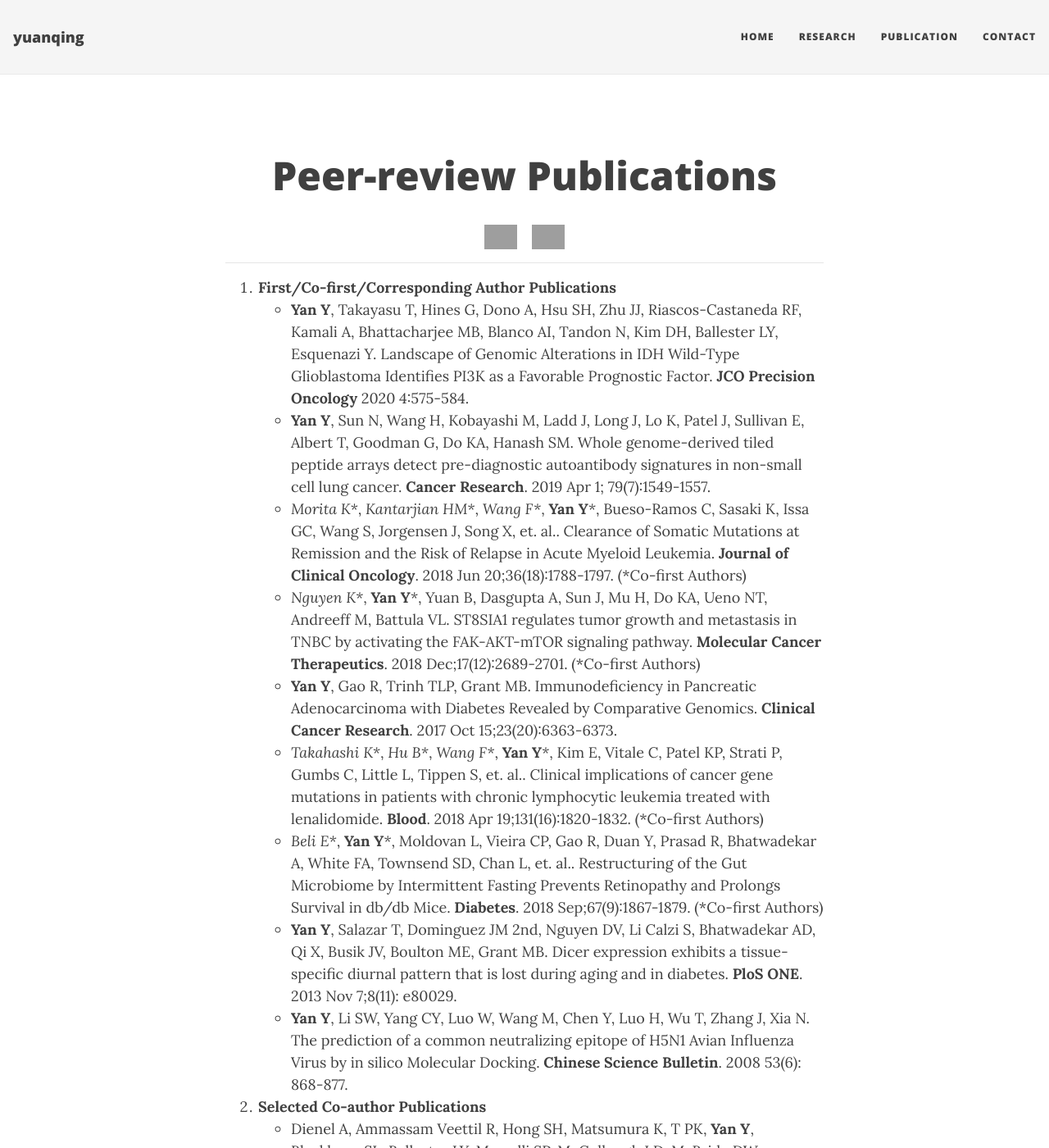
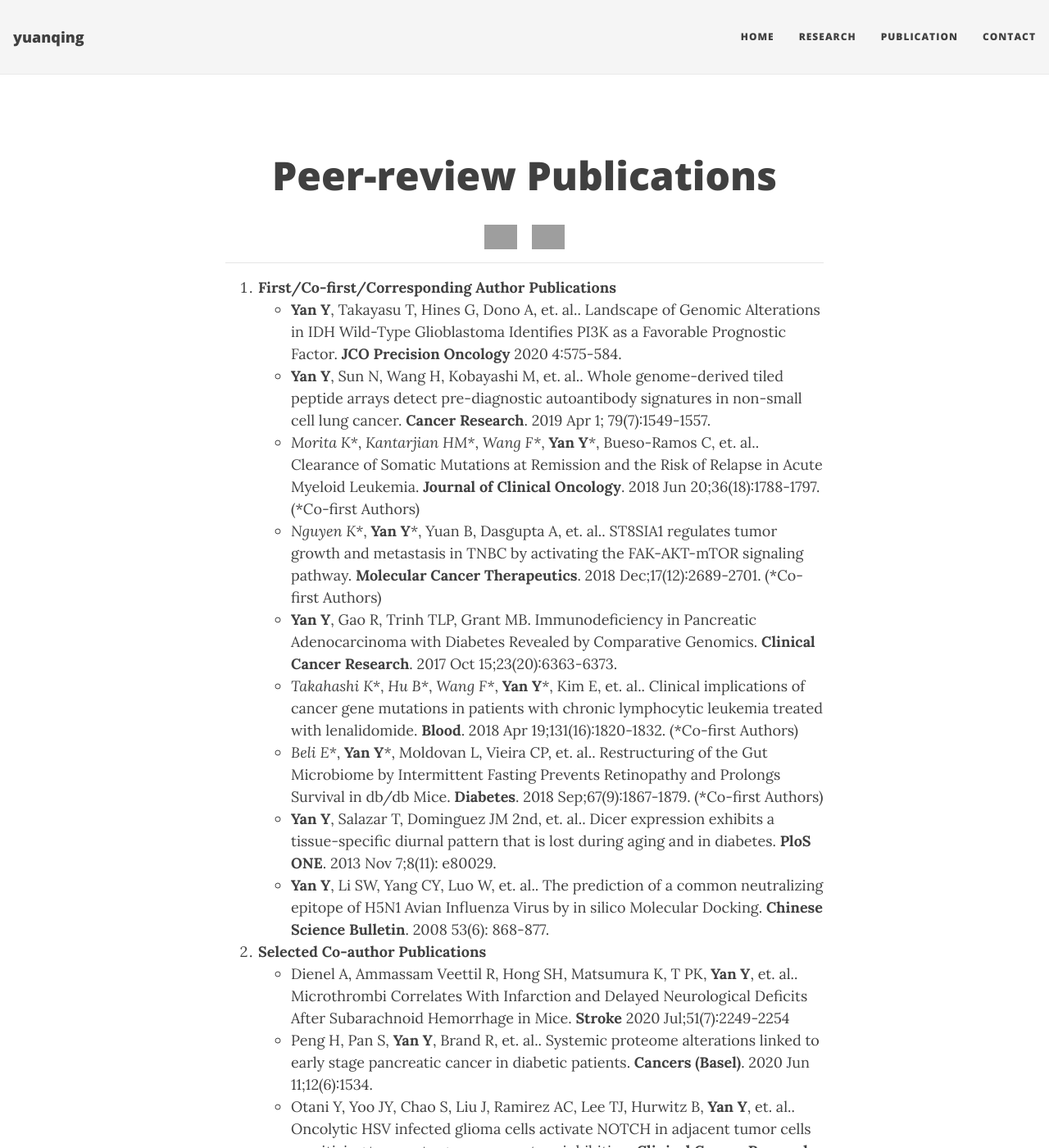
Before and after one commit to yuanqing-yan/Yuanqing, a Jekyll site: the page built from publications.md, in a window 1280 px wide and 1400 px high. Shown: the whole window at 82% size. Built offline with Jekyll 4.4.1, drawn with Linux system fonts in a browser that asks for light colours; nearby versions of some CDN libraries; some of the changed text lies outside the part shown; grey boxes are pictures that could not be loaded.

Commit message:
ModifiyPublication

```diff
--- a/publications.md
+++ b/publications.md
@@ -10,23 +10,23 @@
 ----
 
 1. **First/Co-first/Corresponding Author Publications**
-    * **Yan Y**, Takayasu T, Hines G, Dono A, Hsu SH, Zhu JJ, Riascos-Castaneda RF, Kamali A, Bhattacharjee MB, Blanco AI, Tandon N, Kim DH, Ballester LY, Esquenazi Y. Landscape of Genomic Alterations in IDH Wild-Type Glioblastoma Identifies PI3K as a Favorable Prognostic Factor. **JCO Precision Oncology** 2020 4:575-584.
-    * **Yan Y**, Sun N, Wang H, Kobayashi M, Ladd J, Long J, Lo K, Patel J, Sullivan E, Albert T, Goodman G, Do KA, Hanash SM. Whole genome-derived tiled peptide arrays detect pre-diagnostic autoantibody signatures in non-small cell lung cancer. **Cancer Research**. 2019 Apr 1; 79(7):1549-1557.
-    * _Morita K*_, _Kantarjian HM*_, _Wang F*_, **Yan Y**_*_, Bueso-Ramos C, Sasaki K, Issa GC, Wang S, Jorgensen J, Song X, et. al.. Clearance of Somatic Mutations at Remission and the Risk of Relapse in Acute Myeloid Leukemia. **Journal of Clinical Oncology**. 2018 Jun 20;36(18):1788-1797.  (*Co-first Authors)
-    * _Nguyen K*_, **Yan Y**_*_, Yuan B, Dasgupta A, Sun J, Mu H, Do KA, Ueno NT, Andreeff M, Battula VL. ST8SIA1 regulates tumor growth and metastasis in TNBC by activating the FAK-AKT-mTOR signaling pathway. **Molecular Cancer Therapeutics**. 2018 Dec;17(12):2689-2701. (*Co-first Authors)
+    * **Yan Y**, Takayasu T, Hines G, Dono A, et. al.. Landscape of Genomic Alterations in IDH Wild-Type Glioblastoma Identifies PI3K as a Favorable Prognostic Factor. **JCO Precision Oncology** 2020 4:575-584.
+    * **Yan Y**, Sun N, Wang H, Kobayashi M, et. al.. Whole genome-derived tiled peptide arrays detect pre-diagnostic autoantibody signatures in non-small cell lung cancer. **Cancer Research**. 2019 Apr 1; 79(7):1549-1557.
+    * _Morita K*_, _Kantarjian HM*_, _Wang F*_, **Yan Y**_*_, Bueso-Ramos C, et. al.. Clearance of Somatic Mutations at Remission and the Risk of Relapse in Acute Myeloid Leukemia. **Journal of Clinical Oncology**. 2018 Jun 20;36(18):1788-1797.  (*Co-first Authors)
+    * _Nguyen K*_, **Yan Y**_*_, Yuan B, Dasgupta A, et. al.. ST8SIA1 regulates tumor growth and metastasis in TNBC by activating the FAK-AKT-mTOR signaling pathway. **Molecular Cancer Therapeutics**. 2018 Dec;17(12):2689-2701. (*Co-first Authors)
     * **Yan Y**, Gao R, Trinh TLP, Grant MB. Immunodeficiency in Pancreatic Adenocarcinoma with Diabetes Revealed by Comparative Genomics. **Clinical Cancer Research**. 2017 Oct 15;23(20):6363-6373.
-    * _Takahashi K*_, _Hu B*_, _Wang F*_, **Yan Y**_*_, Kim E, Vitale C, Patel KP, Strati P, Gumbs C, Little L, Tippen S, et. al.. Clinical implications of cancer gene mutations in patients with chronic lymphocytic leukemia treated with lenalidomide. **Blood**. 2018 Apr 19;131(16):1820-1832. (*Co-first Authors)
-    * _Beli E*_, **Yan Y**_*_, Moldovan L, Vieira CP, Gao R, Duan Y, Prasad R, Bhatwadekar A, White FA, Townsend SD, Chan L, et. al.. Restructuring of the Gut Microbiome by Intermittent Fasting Prevents Retinopathy and Prolongs Survival in db/db Mice. **Diabetes**. 2018 Sep;67(9):1867-1879. (*Co-first Authors)
-    * **Yan Y**, Salazar T, Dominguez JM 2nd, Nguyen DV, Li Calzi S, Bhatwadekar AD, Qi X, Busik JV, Boulton ME, Grant MB. Dicer expression exhibits a tissue-specific diurnal pattern that is lost during aging and in diabetes. **PloS ONE**. 2013 Nov 7;8(11): e80029.
-    * **Yan Y**, Li SW, Yang CY, Luo W, Wang M, Chen Y, Luo H, Wu T, Zhang J, Xia N. The prediction of a common neutralizing epitope of H5N1 Avian Influenza Virus by in silico Molecular Docking. **Chinese Science Bulletin**. 2008 53(6): 868-877.
+    * _Takahashi K*_, _Hu B*_, _Wang F*_, **Yan Y**_*_, Kim E, et. al.. Clinical implications of cancer gene mutations in patients with chronic lymphocytic leukemia treated with lenalidomide. **Blood**. 2018 Apr 19;131(16):1820-1832. (*Co-first Authors)
+    * _Beli E*_, **Yan Y**_*_, Moldovan L, Vieira CP, et. al.. Restructuring of the Gut Microbiome by Intermittent Fasting Prevents Retinopathy and Prolongs Survival in db/db Mice. **Diabetes**. 2018 Sep;67(9):1867-1879. (*Co-first Authors)
+    * **Yan Y**, Salazar T, Dominguez JM 2nd, et. al.. Dicer expression exhibits a tissue-specific diurnal pattern that is lost during aging and in diabetes. **PloS ONE**. 2013 Nov 7;8(11): e80029.
+    * **Yan Y**, Li SW, Yang CY, Luo W, et. al.. The prediction of a common neutralizing epitope of H5N1 Avian Influenza Virus by in silico Molecular Docking. **Chinese Science Bulletin**. 2008 53(6): 868-877.
 1. **Selected Co-author Publications**
-    * Dienel A, Ammassam Veettil R, Hong SH, Matsumura K, T PK, **Yan Y**, Blackburn SL, Ballester LY, Marrelli SP, McCullough LD, McBride DW. Microthrombi Correlates With Infarction and Delayed Neurological Deficits After Subarachnoid Hemorrhage in Mice. **Stroke** 2020 Jul;51(7):2249-2254
-	* Peng H, Pan S, **Yan Y**, Brand R, Petersen G, Chari S, Lai L, Eng J, Brentnall T, Chen R. Systemic proteome alterations linked to early stage pancreatic cancer in diabetic patients. **Cancers (Basel)**. 2020 Jun 11;12(6):1534.
-	* Otani Y, Yoo JY, Chao S, Liu J, Ramirez AC, Lee TJ, Hurwitz B, **Yan Y**, Dai H, Glorioso JC, Caligiuri MA, Yu J, Kaur B. Oncolytic HSV infected glioma cells activate NOTCH in adjacent tumor cells sensitizing tumors to gamma secretase inhibition. **Clinical Cancer Research**. 2020 May 15;26(10):2381-2392
-	* Chekouo T, Stingo FC, Class C, __Yan Y__, Bohannan Z, Wei Y, Garcia-Manero G, Hanash SM, Do KA. Investigating Protein Patterns in Human Leukemia Cell Line Experiments: A Bayesian Approach for Extremely Small Sample Sizes. **Statistical Methods in Medical Research**. 2020 Apr;29(4):1181-1196
-	* Hsu JI, Dayaram T, Tovy A, Braekeleer ED, Jeong M, Wang F, Zhang JH, Heffernan T, Sonal F, Kovacs J, Marszalek J, Bristow C, **Yan Y**, Garcia-manero G, et. al.. Cytotoxis chemotherapies create a fitness landscape that favors clonal hematopoiesis of PPM1D mutants. **Cell Stem Cell**. 2018 Nov 1;23(5):700-713.
-    * _Takahashi K*_, _Wang F*_, Morita K, **Yan Y**, Hu P, Zhao P, Zhar AA, Wu CJ, Gumbs C, Little L, Tippen S, Thornton R, Coyle M, Mendoza M, Thompson E, et. al.. Integrative genomic analysis of adult mixed phenotype acute leukemia (MPAL) delineates lineage associated molecular subtypes. **Nature Communications**. 2018 Jul 10;9(1):2670.
-	* Bhatwadekar A, __Yan Y__, Stepps V, Hazra S, Korah M, Bartelmez S, Chaqour B, Grant MB. miR-92a Corrects CD34+ Cell Dysfunction in Diabetes by Modulating Core Circadian Genes Involved in Progenitor Differentiation. **Diabetes**. 2015 Dec;64(12):4226-37.
+    * Dienel A, Ammassam Veettil R, Hong SH, Matsumura K, T PK, **Yan Y**, et. al.. Microthrombi Correlates With Infarction and Delayed Neurological Deficits After Subarachnoid Hemorrhage in Mice. **Stroke** 2020 Jul;51(7):2249-2254
+	* Peng H, Pan S, **Yan Y**, Brand R, et. al.. Systemic proteome alterations linked to early stage pancreatic cancer in diabetic patients. **Cancers (Basel)**. 2020 Jun 11;12(6):1534.
+	* Otani Y, Yoo JY, Chao S, Liu J, Ramirez AC, Lee TJ, Hurwitz B, **Yan Y**, et. al.. Oncolytic HSV infected glioma cells activate NOTCH in adjacent tumor cells sensitizing tumors to gamma secretase inhibition. **Clinical Cancer Research**. 2020 May 15;26(10):2381-2392
+	* Chekouo T, Stingo FC, Class C, __Yan Y__, et. al.. Investigating Protein Patterns in Human Leukemia Cell Line Experiments: A Bayesian Approach for Extremely Small Sample Sizes. **Statistical Methods in Medical Research**. 2020 Apr;29(4):1181-1196
+	* Hsu JI, Dayaram T, Tovy A, Braekeleer ED, Jeong M, Wang F, Zhang JH, Heffernan T, Sonal F, Kovacs J, Marszalek J, Bristow C, **Yan Y**, et. al.. Cytotoxis chemotherapies create a fitness landscape that favors clonal hematopoiesis of PPM1D mutants. **Cell Stem Cell**. 2018 Nov 1;23(5):700-713.
+    * _Takahashi K*_, _Wang F*_, Morita K, **Yan Y**, Hu P, et. al.. Integrative genomic analysis of adult mixed phenotype acute leukemia (MPAL) delineates lineage associated molecular subtypes. **Nature Communications**. 2018 Jul 10;9(1):2670.
+	* Bhatwadekar A, __Yan Y__, Stepps V, Hazra S, et. al.. miR-92a Corrects CD34+ Cell Dysfunction in Diabetes by Modulating Core Circadian Genes Involved in Progenitor Differentiation. **Diabetes**. 2015 Dec;64(12):4226-37.
 	* Chen S, Ibrahim N, __Yan Y__, Wong S, Wang H, Wong F. Risk Stratification in Patients with Advanced-stage Breast Cancer by Pretreatment 18F-FDG PET/CT. **Cancer**. 2015 Nov 15;121(22):3965-74.
-	* Bhatwadekar A, __Yan Y__, Qi X, Thinschmidt JS, Neu MB, Li Calzi S, Shaw LC, Dominiguez JM, Busik JV, Lee C, Boulton ME, Grant MB. Per2 mutation recapitulates the vascular phenotype of diabetes in the retina and bone marrow. **Diabetes**. 2013 Jan;62(1):273-82.
-	* Hazra S, Rasheed A, Bhatwadekar A, Wang X, Shaw LC, Patel M, Caballero S, Magomedova L, Solis N, **Yan Y**, Wang W, Thinschmidt JS, Verma A, Li Q, Levi M, Cummins CL, Grant MB. Liver X Receptor Modulates Diabetic Retinopathy Outcome in a Mouse Model of Streptozotocin-Induced Diabetes. **Diabetes**. 2012 Dec;61(12):3270-9.
+	* Bhatwadekar A, __Yan Y__, Qi X, Thinschmidt JS, et. al.. Per2 mutation recapitulates the vascular phenotype of diabetes in the retina and bone marrow. **Diabetes**. 2013 Jan;62(1):273-82.
+	* Hazra S, Rasheed A, Bhatwadekar A, Wang X, Shaw LC, Patel M, Caballero S, Magomedova L, Solis N, **Yan Y**, et. al.. Liver X Receptor Modulates Diabetic Retinopathy Outcome in a Mouse Model of Streptozotocin-Induced Diabetes. **Diabetes**. 2012 Dec;61(12):3270-9.
```
